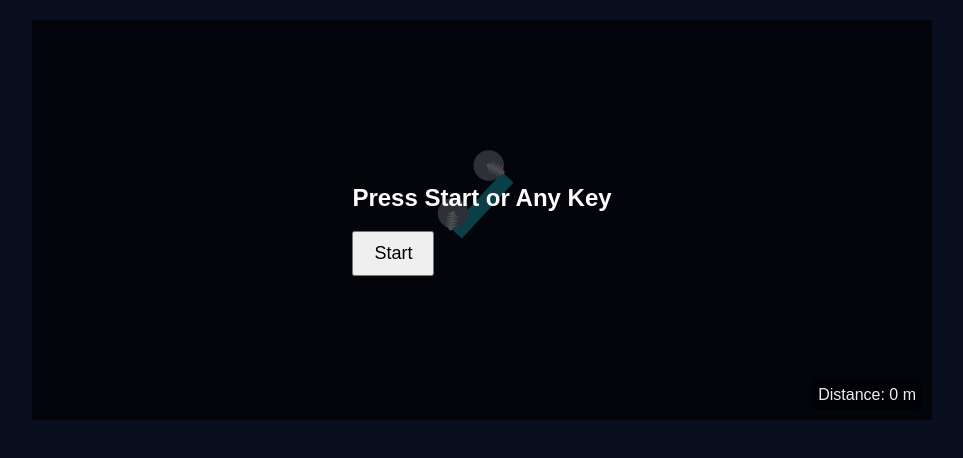
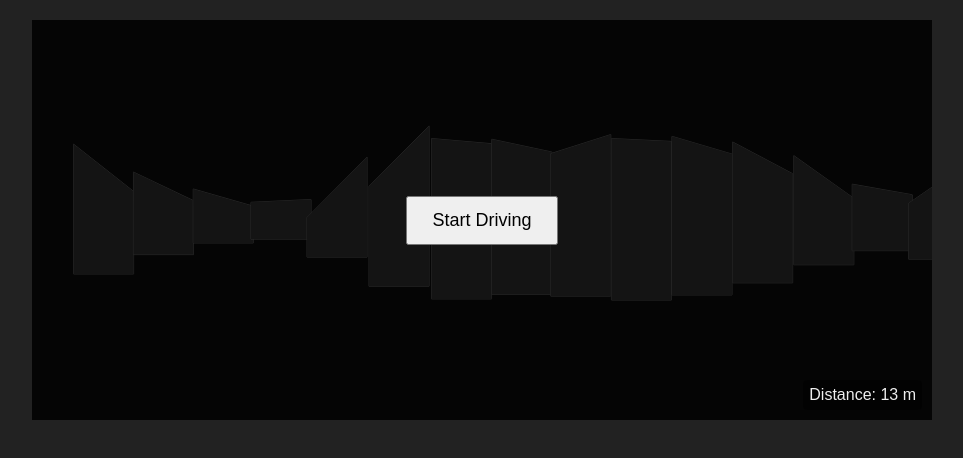
Before and after one commit to justfortrade08-tech/justfortrade08-tech.github.io, a plain HTML site: page index.html in a window 1280 px wide. Shown: the whole page, without its empty margins (158-1121 px from the left). Drawn offline with nearby package versions, Linux system fonts and the light colour scheme; animation ran at ten frames a second.

Commit message:
Update index.html

```diff
--- a/index.html
+++ b/index.html
@@ -1,25 +1,22 @@
 <!doctype html>
 <html lang="en">
 <head>
-  <meta charset="utf-8"/>
-  <meta name="viewport" content="width=device-width,initial-scale=1"/>
-  <title>Climb+ — Refined Hill Climb Game (Fixed)</title>
+  <meta charset="utf-8">
+  <meta name="viewport" content="width=device-width,initial-scale=1">
+  <title>Climb+ Fixed Game</title>
   <style>
-    body, html { margin:0; padding:0; height:100%; background:#0a0f1f; color:#eee; font:16px sans-serif; }
-    #stage { position:relative; width:100%; height:400px; max-width:900px; margin:20px auto; background:#0b1025; overflow:hidden; }
-    #overlay { position:absolute; inset:0; background:rgba(0,0,0,0.7); display:flex; align-items:center; justify-content:center; color:#fff; z-index:10; }
+    body, html { margin:0; padding:0; height:100%; background:#222; color:#eee; font-family:sans-serif; }
+    #stage { position:relative; width:100%; max-width:900px; height:400px; margin:20px auto; background:#111; overflow:hidden; }
+    #overlay { position:absolute; inset:0; background:rgba(0,0,0,0.7); display:flex; align-items:center; justify-content:center; z-index:10; }
     #overlay.hidden { display:none; }
-    #startBtn { padding:10px 20px; font-size:18px; }
+    #startBtn { padding:12px 24px; font-size:18px; cursor:pointer; }
     #hud { position:absolute; bottom:10px; right:10px; background:rgba(0,0,0,0.5); padding:6px; border-radius:4px; z-index:20; }
   </style>
 </head>
 <body>
   <div id="stage">
     <div id="overlay">
-      <div>
-        <h2>Press Start or Any Key</h2>
-        <button id="startBtn">Start</button>
-      </div>
+      <button id="startBtn">Start Driving</button>
     </div>
     <div id="hud">Distance: 0 m</div>
   </div>
@@ -27,64 +24,64 @@
   <script src="https://cdnjs.cloudflare.com/ajax/libs/matter-js/0.20.0/matter.min.js"></script>
   <script type="module">
     import { createNoise2D } from 'https://cdn.jsdelivr.net/npm/simplex-noise@4.0.3/+esm';
-    const { Engine, Render, Runner, World, Bodies, Constraint, Events, Body } = Matter;
+    const { Engine, Render, Runner, World, Bodies, Body, Constraint, Events } = Matter;
 
-    console.log("Initializing Matter.js engine...");
-
-    // Setup physics engine & renderer
+    // 1. Setup engine, renderer, runner
     const engine = Engine.create({ gravity: { x: 0, y: 1.2 } });
     const render = Render.create({
       element: document.getElementById('stage'),
-      engine: engine,
-      options: { width: 900, height: 400, wireframes: false, background: '#0b1025' }
+      engine,
+      options: { width: 900, height: 400, wireframes: false, background: '#111' }
     });
     Render.run(render);
     Runner.run(Runner.create(), engine);
-    console.log("Engine running, renderer setup.");
+    console.log('Engine, render, and runner are up.');
 
-    // Terrain generation using noise + Matter.Bodies.fromVertices
+    // 2. Terrain generation
     const noise2D = createNoise2D();
+    let maxX = -300;
     const SEG_W = 60, AMP = 100, SCALE = 0.003;
-    let terrainMaxX = -SEG_W * 2;
 
-    function addTerrain(upToX) {
-      for (let x = terrainMaxX; x < upToX; x += SEG_W) {
-        const y0 = 350 - noise2D(x * SCALE, 0) * AMP;
-        const y1 = 350 - noise2D((x + SEG_W) * SCALE, 0) * AMP;
+    function addTerrain(toX) {
+      for (let x = maxX; x < toX; x += SEG_W) {
+        const y0 = 300 - noise2D(x * SCALE, 0) * AMP;
+        const y1 = 300 - noise2D((x + SEG_W) * SCALE, 0) * AMP;
         const verts = [
-          { x: x, y: y0 },
+          { x, y: y0 },
           { x: x + SEG_W, y: y1 },
           { x: x + SEG_W, y: 400 },
-          { x: x, y: 400 },
+          { x, y: 400 }
         ];
-        const terrainSegment = Bodies.fromVertices(x + SEG_W / 2, 200, verts, {
+        const ground = Bodies.fromVertices(x + SEG_W / 2, 200, verts, {
           isStatic: true,
-          render: { fillStyle: '#0e172d', strokeStyle: '#567', lineWidth: 1 }
+          render: { fillStyle: '#444', strokeStyle: '#888', lineWidth: 1 }
         }, true);
-        World.add(engine.world, terrainSegment);
+        World.add(engine.world, ground);
       }
-      terrainMaxX = upToX;
-      console.log("Terrain added up to:", upToX);
+      maxX = toX;
+      console.log(`Terrain extended to x=${toX}`);
     }
 
-    // Create the car (chassis + wheels with suspension constraints)
-    const carCfg = { xStart: 100, yStart: 200, axle: 50, torque: 0.002, wheelR: 20, spring: { len: 20, stiff: 0.6, damp: 0.25 } };
+    addTerrain(900);
+
+    // 3. Car with suspension
+    const carConfig = { x: 100, y: 200, axle: 50, torque: 0.002, wheelR: 20, spring: { len: 25, stiff: 0.5, damp: 0.2 } };
+
     function createCar(x, y) {
       const group = Body.nextGroup(true);
-      const chassis = Bodies.rectangle(x, y, 100, 20, { collisionFilter: { group }, render: { fillStyle: '#22d3ee' } });
-      const leftWheel = Bodies.circle(x - carCfg.axle, y + 20, carCfg.wheelR, { collisionFilter: { group }, friction: 0.9, render: { fillStyle: '#94a3b8' } });
-      const rightWheel = Bodies.circle(x + carCfg.axle, y + 20, carCfg.wheelR, { collisionFilter: { group }, friction: 0.9, render: { fillStyle: '#94a3b8' } });
-      const springL = Constraint.create({ bodyA: chassis, pointA: { x: -carCfg.axle, y: 10 }, bodyB: leftWheel, length: carCfg.spring.len, stiffness: carCfg.spring.stiff, damping: carCfg.spring.damp });
-      const springR = Constraint.create({ bodyA: chassis, pointA: { x: carCfg.axle, y: 10 }, bodyB: rightWheel, length: carCfg.spring.len, stiffness: carCfg.spring.stiff, damping: carCfg.spring.damp });
-      World.add(engine.world, [chassis, leftWheel, rightWheel, springL, springR]);
-      console.log("Car created at:", x, y);
-      return { chassis, leftWheel, rightWheel };
+      const chassis = Bodies.rectangle(x, y, 100, 20, { collisionFilter: { group }, render: { fillStyle: '#0af' } });
+      const leftW = Bodies.circle(x - carConfig.axle, y + 22, carConfig.wheelR, { collisionFilter: { group }, friction: 0.9, render: { fillStyle: '#faa' } });
+      const rightW = Bodies.circle(x + carConfig.axle, y + 22, carConfig.wheelR, { collisionFilter: { group }, friction: 0.9, render: { fillStyle: '#faa' } });
+      const springL = Constraint.create({ bodyA: chassis, pointA: { x: -carConfig.axle, y: 10 }, bodyB: leftW, length: carConfig.spring.len, stiffness: carConfig.spring.stiff, damping: carConfig.spring.damp });
+      const springR = Constraint.create({ bodyA: chassis, pointA: { x: carConfig.axle, y: 10 }, bodyB: rightW, length: carConfig.spring.len, stiffness: carConfig.spring.stiff, damping: carConfig.spring.damp });
+      World.add(engine.world, [chassis, leftW, rightW, springL, springR]);
+      console.log('Car created');
+      return { chassis, leftW, rightW };
     }
-    const car = createCar(carCfg.xStart, carCfg.yStart);
 
-    addTerrain(800);
+    const car = createCar(carConfig.x, carConfig.y);
 
-    // Controls
+    // 4. Controls
     const keys = { left: false, right: false };
     window.addEventListener('keydown', e => {
       if (e.code === 'ArrowRight') keys.right = true;
@@ -97,29 +94,25 @@
     });
 
     Events.on(engine, 'beforeUpdate', () => {
-      if (keys.right) { Body.applyTorque(car.leftWheel, carCfg.torque); Body.applyTorque(car.rightWheel, carCfg.torque); }
-      if (keys.left) { Body.applyTorque(car.leftWheel, -carCfg.torque); Body.applyTorque(car.rightWheel, -carCfg.torque); }
+      if (keys.right) { Body.applyTorque(car.leftW, carConfig.torque); Body.applyTorque(car.rightW, carConfig.torque); }
+      if (keys.left)  { Body.applyTorque(car.leftW, -carConfig.torque); Body.applyTorque(car.rightW, -carConfig.torque); }
     });
 
-    // Camera & HUD updates
+    // 5. HUD and camera follow
     const hud = document.getElementById('hud');
     Events.on(engine, 'afterUpdate', () => {
-      addTerrain(car.chassis.position.x + 400);
-      const dist = Math.max(0, Math.floor(car.chassis.position.x - carCfg.xStart));
+      addTerrain(car.chassis.position.x + 600);
+      const dist = Math.max(0, Math.floor(car.chassis.position.x - carConfig.x));
       hud.textContent = `Distance: ${dist} m`;
-      Render.lookAt(render, car.chassis, { x: render.options.width / 2, y: render.options.height / 2 });
+      Render.lookAt(render, {
+        min: { x: car.chassis.position.x - 200, y: 0 },
+        max: { x: car.chassis.position.x + 200, y: 400 }
+      });
     });
 
-    // Start overlay logic
+    // 6. Start overlay logic
     const overlay = document.getElementById('overlay');
-    const startBtn = document.getElementById('startBtn');
-    function startGame() {
-      if (!overlay.classList.contains('hidden')) {
-        overlay.classList.add('hidden');
-        console.log("Game started via action.");
-      }
-    }
-    startBtn.addEventListener('click', () => { console.log("Start button clicked"); startGame(); });
+    document.getElementById('startBtn').onclick = () => { overlay.classList.add('hidden'); console.log('Game Started'); };
 
   </script>
 </body>
```
